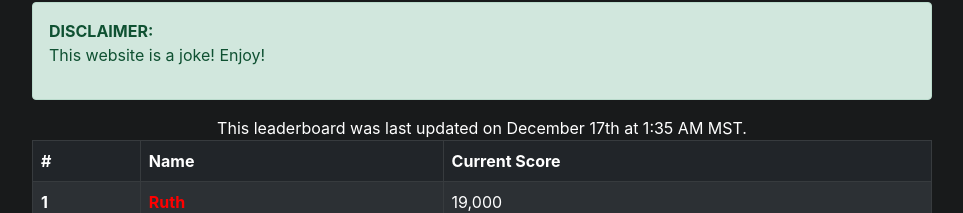
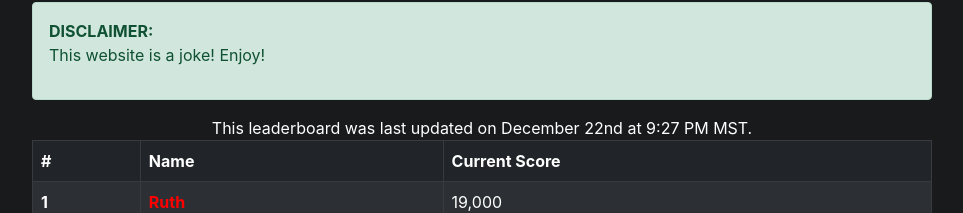
Before and after one commit to ColtonThompson/ScarySuperior, a React (Create React App) app: page / in a window 1280 px wide. Shown: the part 271-484 px from the top of the page, without its empty margins (240-1203 px from the left). Built offline with nearby package versions, Linux system fonts and the light colour scheme.

Commit message:
Update Header.jsx

```diff
--- a/src/components/Header.jsx
+++ b/src/components/Header.jsx
@@ -19,7 +19,7 @@ class Header extends Component {
           <b>DISCLAIMER:</b> <p>This website is a joke! Enjoy!</p>
         </Alert>
         <center>
-          This leaderboard was last updated on December 17th at 1:35 AM MST.
+          This leaderboard was last updated on December 22nd at 9:27 PM MST.
         </center>
       </React.Fragment>
     );
```
